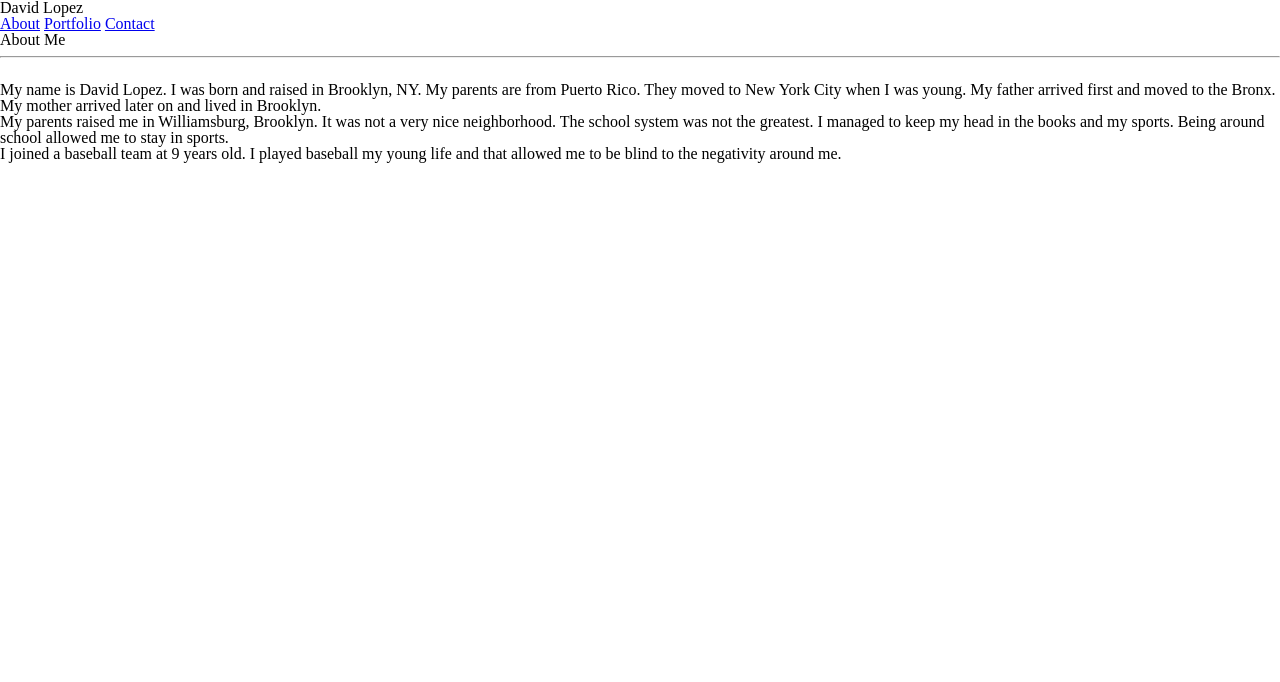
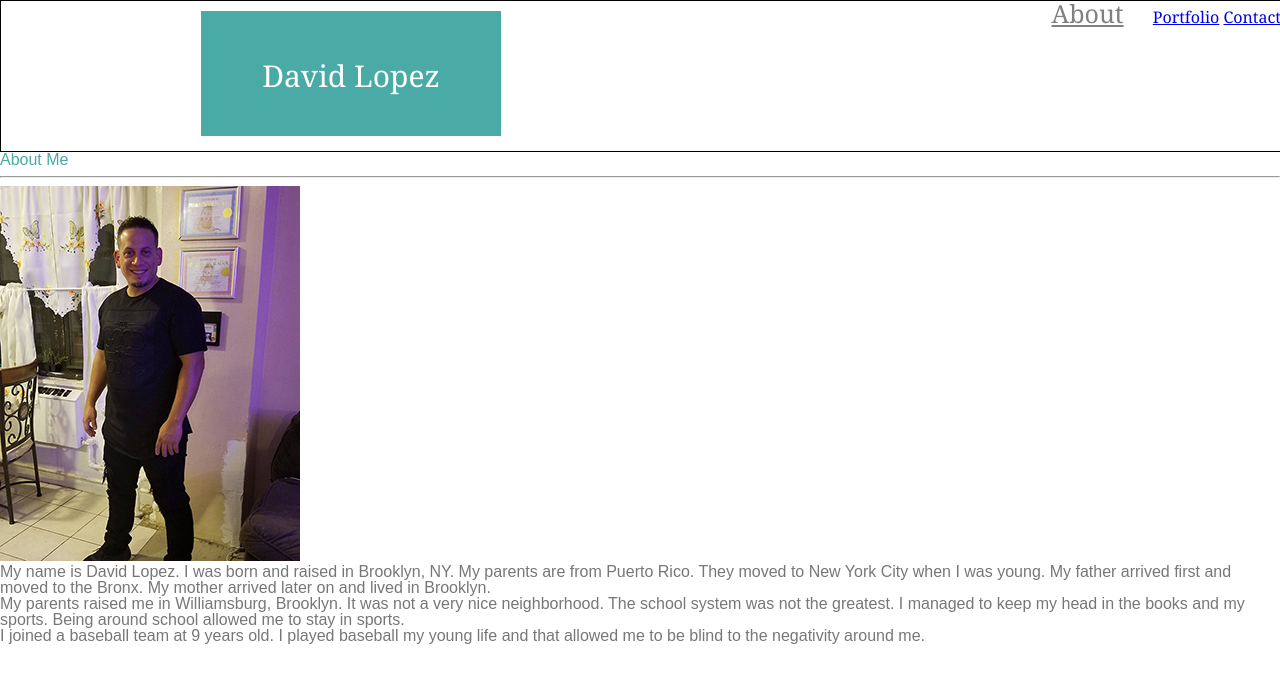
Before and after one commit to dlopez079/Basic-Portfolio, a plain HTML site: page index.html in a window 1280 px wide. Drawn offline with Linux system fonts and the light colour scheme.

Commit message:
Added CSS styles

```diff
--- a/assets/css/style.css
+++ b/assets/css/style.css
@@ -1,21 +1,65 @@
     /* * Teal color (used for headings and backgrounds): `#4aaaa5`
 */
+    h1 {
+        background-color: #4aaaa5;
+        color: white;
+        text-align: center;
+        height: 75px;
+        width:  300px;
+        position: absolute;
+        float: left;
+        font-family: Georgia, 'Times New Roman', Times, serif;
+        font-size: 30px;
+        margin: 10px 200px;
+        padding-top: 50px;
+    }
+
+    /* nav float to right */
+    nav {
+        float: right;
+    }
+
+    /* style navigation link index*/
+   .nav-index {
+       height:75px;
+       width:300px;
+       text-align: center;
+       color: Grey;
+       font-family: Georgia, 'Times New Roman', Times, serif;
+       font-size: 25px;
+       margin: 25px;
+
+   }
 
 
-   /* * Regular font color (used for paragraphs and all text besides the headings): `#777777`
-   * Main header background color: `#ffffff`
+    /* * Regular font color (used for paragraphs and all text besides the headings): `#777777`
+   */
+    h2 {
+        color: #4aaaa5;
+    }
+
+   /* * Main header background color: `#ffffff`
    * Main header border color: `#cccccc`
    * Footer background color: `#666666`
    * Main content background color: `#ffffff`
-   * Main content border color: `#dddddd */ */
+   * Main content border color: `#dddddd */
 
    /*Fonts: >>> COMPLETED
    * For heading fonts use `font-family: 'Georgia', Times, Times New Roman, serif;`.
    * For all other fonts use `'Arial', 'Helvetica Neue', Helvetica, sans-serif;`.  */
 
-   .header {
+   /* Main header background color:  */
+   header {
        font-family: Georgia, 'Times New Roman', Times, serif;
+       background-color:#ffffff;
+       height: 150px;
+       width: 100%;
+       border: 1px solid black;
+       Margin: 0 auto;
    }
-   .body {
+   body {
        font-family: Arial, Helvetica, sans-serif;
+       color: #777777;
+       margin: 0 auto;
+
    }
--- a/index.html
+++ b/index.html
@@ -19,9 +19,9 @@
 
             <!-- Navigation Bar -->
             <nav>
-                <a href="index.html">About</a>
-                <a href="portfolio.html">Portfolio</a>
-                <a href="contact.html">Contact</a>
+                <a class="nav-index" href="index.html">About</a>
+                <a class="nav-portfolio" href="portfolio.html">Portfolio</a>
+                <a class="nav-contact" href="contact.html">Contact</a>
             </nav>
 
         </header>
@@ -35,9 +35,9 @@
             <!-- break betwen About Me and image/content -->
             <hr>
 
-            <!-- inmport image -->
+            <!-- import image -->
             <picture class="main-pic">
-                <img src="" alt="">
+                <img src="assets/images/David.jpg" alt="David">
             </picture>
             <section class="am-txt">
                     <p>My name is David Lopez.  I was born and raised in Brooklyn, NY.  My parents are from Puerto Rico.  They moved to New York City when I was young.  My father arrived first and moved to the Bronx.  My mother arrived later on and lived in Brooklyn.  </p>
```
Also changed, not shown: assets/images/David.jpg (added), assets/images/DavidKarina.jpg, assets/images/Lucas01.jpg, assets/images/Matthew.jpg (added), assets/images/YoungDavid.jpg (deleted), assets/images/nykin01.jpg.
